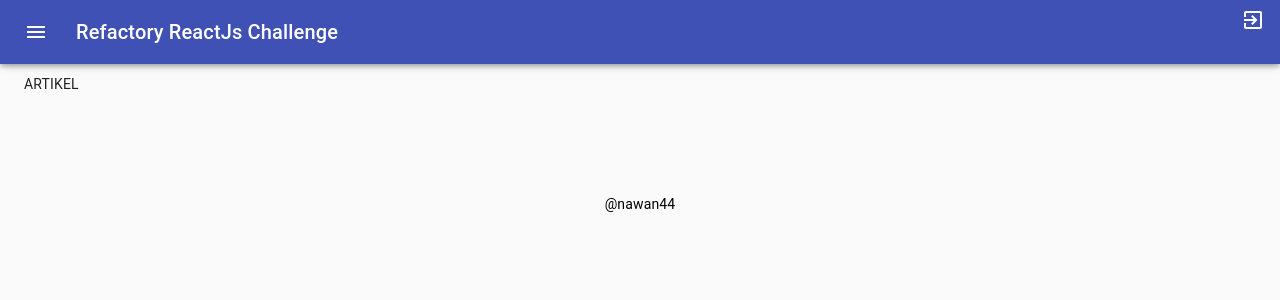
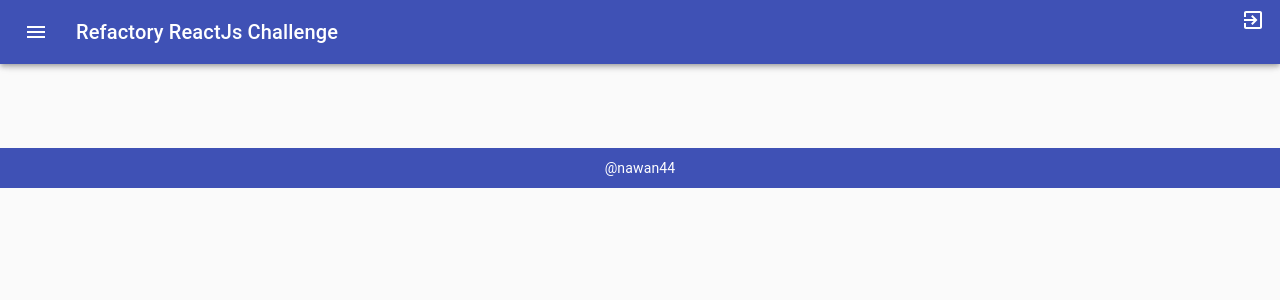
Before and after one commit to nawan44/refactory-challenge-reactjs, a React (Create React App) app: page /article in a window 1280 px wide. Shown: the top 300 px of the page. Built offline with nearby package versions, Linux system fonts and the light colour scheme.

Commit message:
style footer

```diff
--- a/src/Component/Layout/Footer/index.jsx
+++ b/src/Component/Layout/Footer/index.jsx
@@ -1,5 +1,22 @@
 import React from "react";
+import { createStyles, makeStyles } from "@material-ui/core";
+
+const useStyles = makeStyles({
+  containerFooter: {
+    color: "#fff",
+    backgroundColor: "#3F51B5",
+    height: "auto",
+    width: "100%",
+    float: "left",
+    textAlign: "center",
+    margin: "0 auto",
+    marginTop: "100px",
+    padding : "10px 0"
+  },
+});
 
 export default function Footer() {
-  return <div style={{color:"black", height:"auto", width:"100%", float:"left", textAlign:"center", margin:"0 auto", marginTop:"100px"}}>@nawan44</div>;
+  const classes = useStyles();
+
+  return <div className={classes.containerFooter}>@nawan44</div>;
 }
--- a/src/Component/Layout/index.jsx
+++ b/src/Component/Layout/index.jsx
@@ -9,7 +9,7 @@ import List from "@material-ui/core/List";
 import Typography from "@material-ui/core/Typography";
 import Divider from "@material-ui/core/Divider";
 import IconButton from "@material-ui/core/IconButton";
-import Footer from "../Layout/Footer"
+// import Footer from "../Layout/Footer"
 import {
   Home,
   Person,
@@ -203,9 +203,9 @@ export default function PersistentDrawerLeft(props) {
       <main className={classes.content}>
         <div className={classes.toolbar} />
         {props.children}
-        <Footer />
 
       </main>
+
     </div>
   );
 }
--- a/src/Component/index.jsx
+++ b/src/Component/index.jsx
@@ -1,3 +1,7 @@
-import Layout from "./Layout";
-
-export { Layout };
+import PersistentDrawerLeft from "./Layout";
+import Footer from "./Layout/Footer"
+export default function Layout() {
+    return <div ><PersistentDrawerLeft/>
+    <Footer/>
+    </div>;
+  }
--- a/src/Main/index.jsx
+++ b/src/Main/index.jsx
@@ -1,5 +1,5 @@
 import React from "react";
-import { Layout } from "../Component";
+import  Layout  from "../Component";
 import {
   BrowserRouter as Router,
   Switch,
```
Also changed, not shown: 1 other file (tests, documents, lock files or other folders).
